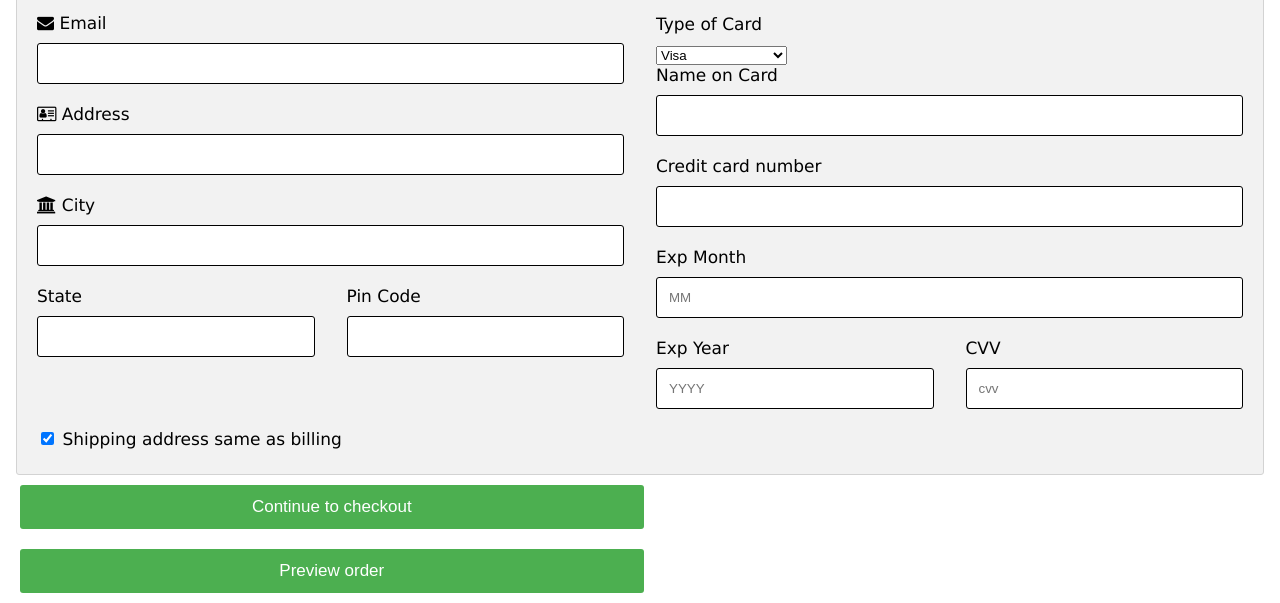
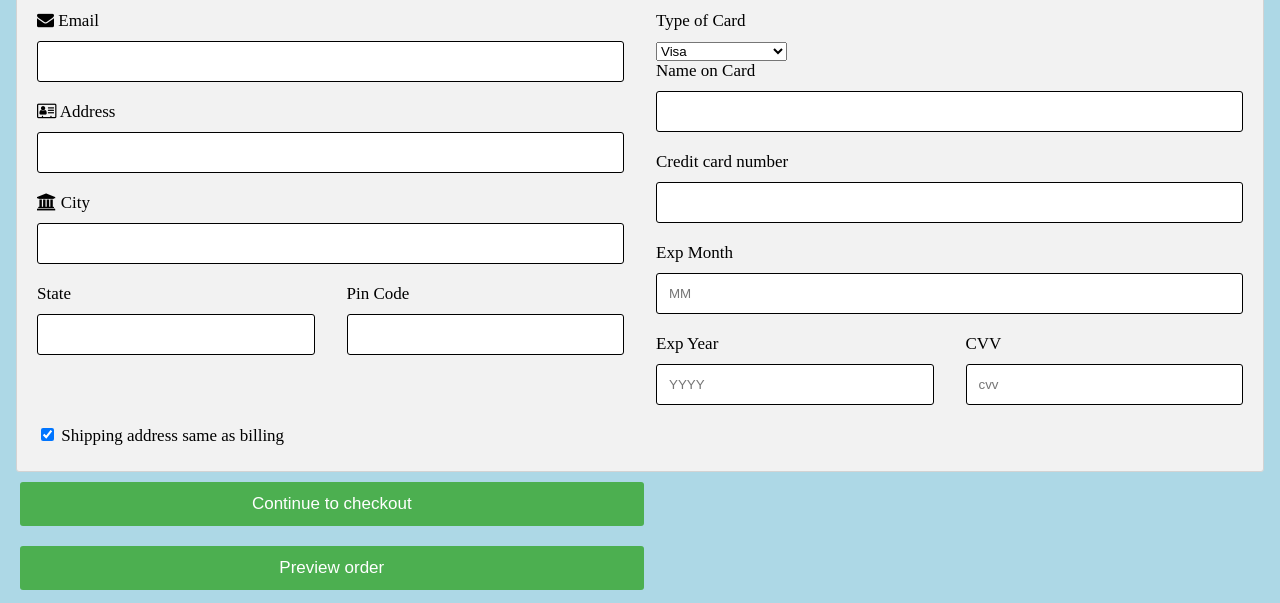
Before and after one commit to Sruthi-22/php, a plain HTML site: page payment/payment.html in a window 1280 px wide. Shown: the part 248-851 px from the top of the page. Drawn offline with Linux system fonts and the light colour scheme.

Commit message:
Update payment.html

```diff
--- a/payment/payment.html
+++ b/payment/payment.html
@@ -5,7 +5,8 @@
 <link rel="stylesheet" href="https://cdnjs.cloudflare.com/ajax/libs/font-awesome/4.7.0/css/font-awesome.min.css">
 <style>
 body {
-  font-family: Verdana;
+	background-color: lightblue;
+  font-family: "Times New Roman", Times, serif;
   font-size: 17px;
   padding: 8px;
 }
```
